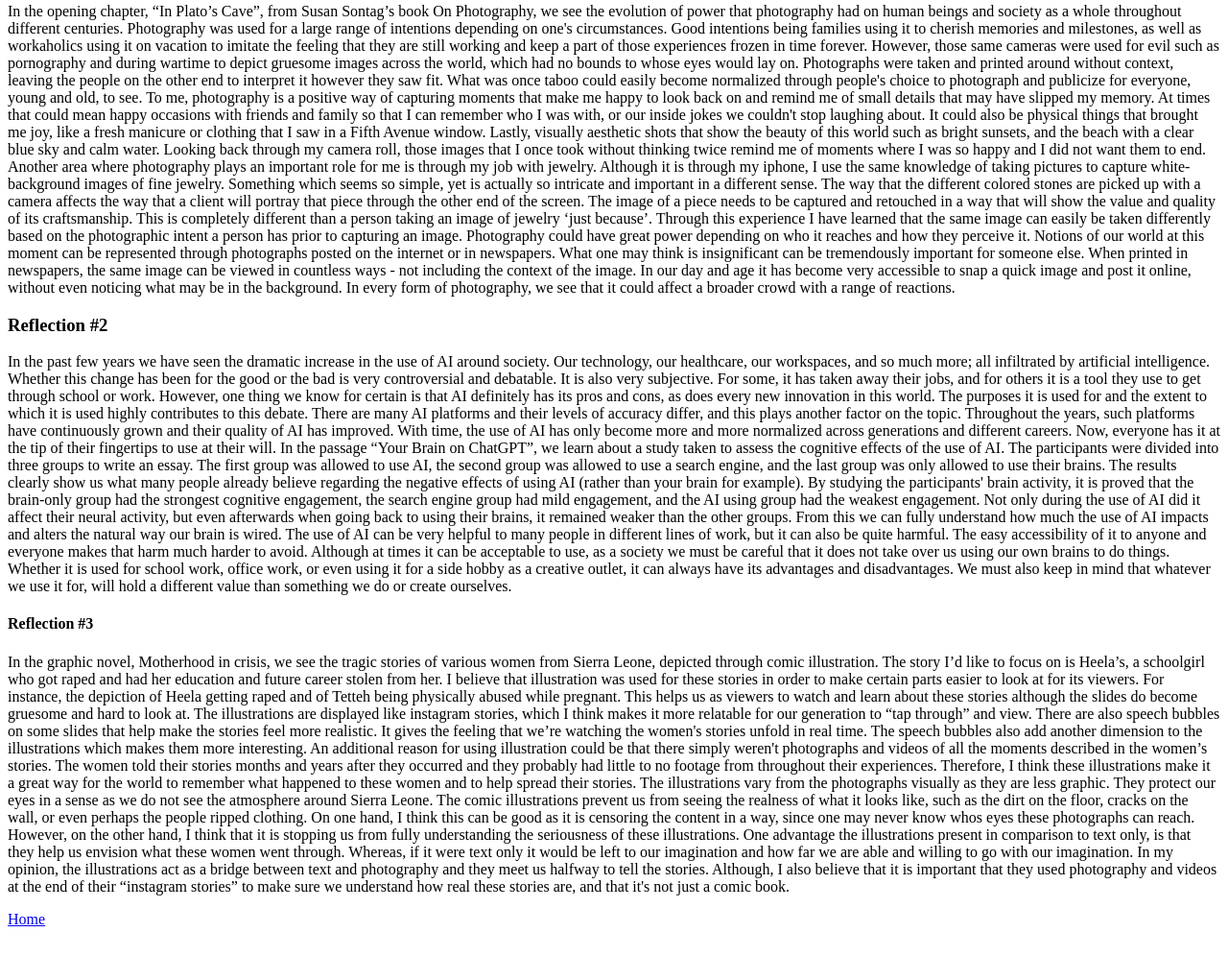
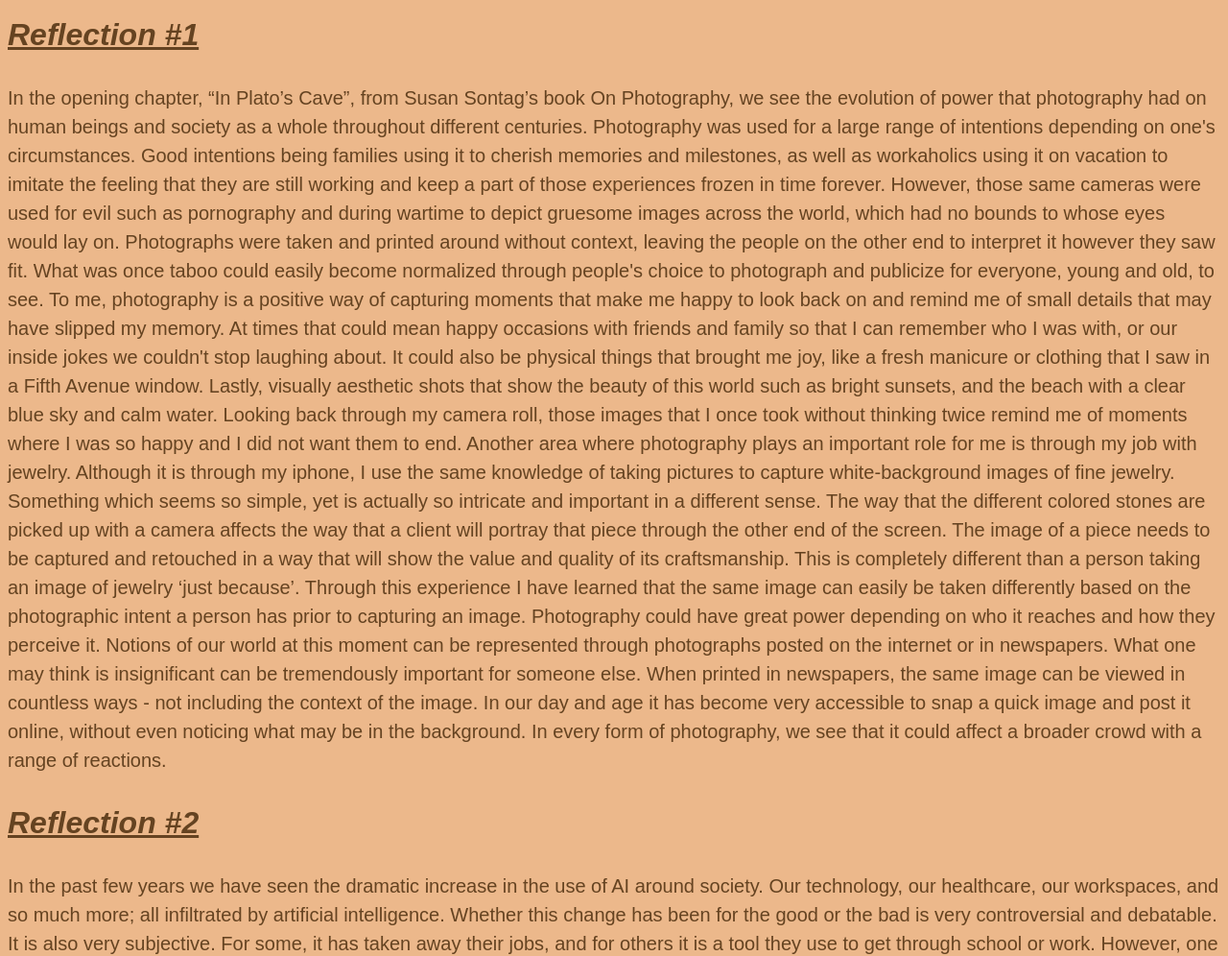
Before and after one commit to stephanie-livian/MEDPL150, a plain HTML site: page readings.html in a window 1280 px wide. Shown: the part 124-1120 px from the top of the page at 96% size. Before the commit the page ends 1099 px from the top, so only its background shows below. Drawn offline with Linux system fonts and the light colour scheme.

Commit message:
Add files via upload

```diff
--- a/readings.html
+++ b/readings.html
@@ -2,6 +2,7 @@
 <html>
 <head>
     <title>Stephanie's Reading Responses</title>
+    <link rel="stylesheet" href="style.css">
 </head>
 <body>
     <h1>Reading Responses</h1>
@@ -14,13 +15,13 @@
 	Another area where photography plays an important role for me is through my job with jewelry. Although it is through my iphone, I use the same knowledge of taking pictures to capture white-background images of fine jewelry. Something which seems so simple, yet is actually so intricate and important in a different sense. The way that the different colored stones are picked up with a camera affects the way that a client will portray that piece through the other end of the screen. The image of a piece needs to be captured and retouched in a way that will show the value and quality of its craftsmanship. This is completely different than a person taking an image of jewelry ‘just because’. Through this experience I have learned that the same image can easily be taken differently based on the photographic intent a person has prior to capturing an image.
 
 	Photography could have great power depending on who it reaches and how they perceive it. Notions of our world at this moment can be represented through photographs posted on the internet or in newspapers. What one may think is insignificant can be tremendously important for someone else. When printed in newspapers, the same image can be viewed in countless ways - not including the context of the image. In our day and age it has become very accessible to snap a quick image and post it online, without even noticing what may be in the background. In every form of photography, we see that it could affect a broader crowd with a range of reactions.</p>
-    <h3>Reflection #2</h3>
+    <h2>Reflection #2</h2>
     <p>In the past few years we have seen the dramatic increase in the use of AI around society. Our technology, our healthcare, our workspaces, and so much more; all infiltrated by artificial intelligence. Whether this change has been for the good or the bad is very controversial and debatable. It is also very subjective. For some, it has taken away their jobs, and for others it is a tool they use to get through school or work. However, one thing we know for certain is that AI definitely has its pros and cons, as does every new innovation in this world. The purposes it is used for and the extent to which it is used highly contributes to this debate. There are many AI platforms and their levels of accuracy differ, and this plays another factor on the topic. Throughout the years, such platforms have continuously grown and their quality of AI has improved. With time, the use of AI has only become more and more normalized across generations and different careers. Now, everyone has it at the tip of their fingertips to use at their will.
 
 	In the passage “Your Brain on ChatGPT”, we learn about a study taken to assess the cognitive effects of the use of AI. The participants were divided into three groups to write an essay. The first group was allowed to use AI, the second group was allowed to use a search engine, and the last group was only allowed to use their brains. The results clearly show us what many people already believe regarding the negative effects of using AI (rather than your brain for example). By studying the participants' brain activity, it is proved that the brain-only group had the strongest cognitive engagement, the search engine group had mild engagement, and the AI using group had the weakest engagement. Not only during the use of AI did it affect their neural activity, but even afterwards when going back to using their brains, it remained weaker than the other groups. From this we can fully understand how much the use of AI impacts and alters the natural way our brain is wired.
 
 	The use of AI can be very helpful to many people in different lines of work, but it can also be quite harmful. The easy accessibility of it to anyone and everyone makes that harm much harder to avoid. Although at times it can be acceptable to use, as a society we must be careful that it does not take over us using our own brains to do things. Whether it is used for school work, office work, or even using it for a side hobby as a creative outlet, it can always have its advantages and disadvantages. We must also keep in mind that whatever we use it for, will hold a different value than something we do or create ourselves.</p>
-    <h4>Reflection #3</h4>
+    <h2>Reflection #3</h2>
     <p>In the graphic novel, Motherhood in crisis, we see the tragic stories of various women from Sierra Leone, depicted through comic illustration. The story I’d like to focus on is Heela’s, a schoolgirl who got raped and had her education and future career stolen from her. I believe that illustration was used for these stories in order to make certain parts easier to look at for its viewers. For instance, the depiction of Heela getting raped and of Tetteh being physically abused while pregnant. This helps us as viewers to watch and learn about these stories although the slides do become gruesome and hard to look at. The illustrations are displayed like instagram stories, which I think makes it more relatable for our generation to “tap through” and view. There are also speech bubbles on some slides that help make the stories feel more realistic. It gives the feeling that we’re watching the women's stories unfold in real time. The speech bubbles also add another dimension to the illustrations which makes them more interesting. An additional reason for using illustration could be that there simply weren't photographs and videos of all the moments described in the women’s stories. The women told their stories months and years after they occurred and they probably had little to no footage from throughout their experiences. Therefore, I think these illustrations make it a great way for the world to remember what happened to these women and to help spread their stories.
 The illustrations vary from the photographs visually as they are less graphic. They protect our eyes in a sense as we do not see the atmosphere around Sierra Leone. The comic illustrations prevent us from seeing the realness of what it looks like, such as the dirt on the floor, cracks on the wall, or even perhaps the people ripped clothing. On one hand, I think this can be good as it is censoring the content in a way, since one may never know whos eyes these photographs can reach. However, on the other hand, I think that it is stopping us from fully understanding the seriousness of these illustrations. One advantage the illustrations present in comparison to text only, is that they help us envision what these women went through. Whereas, if it were text only it would be left to our imagination and how far we are able and willing to go with our imagination. In my opinion, the illustrations act as a bridge between text and photography and they meet us halfway to tell the stories. Although, I also believe that it is important that they used photography and videos at the end of their “instagram stories” to make sure we understand how real these stories are, and that it's not just a comic book.</p>
     <a href="index.html">Home</a>
--- /dev/null
+++ b/style.css
@@ -0,0 +1,30 @@
+body {
+    background-color: rgb(236, 184, 139);
+    color: rgb(101, 67, 33);
+    font-size: 1em;
+    line-height: 1.5;
+    font-family: Arial, Helvetica, sans-serif;
+}
+
+h1 {
+    font-size: 3em;
+    font-style: italic;
+}
+
+h2 {
+    font-size: 2em;
+    font-style: italic;
+    text-decoration: underline;
+}
+
+p {
+    font-size: 1.25em;
+    font-style: normal;
+}
+
+a {
+    color: rgb(173, 14, 41);
+    font-size: 1.25em;
+    font-weight: bold;
+    text-decoration: none;
+}
```
Also changed, not shown: index.html (+2 -1 lines).
